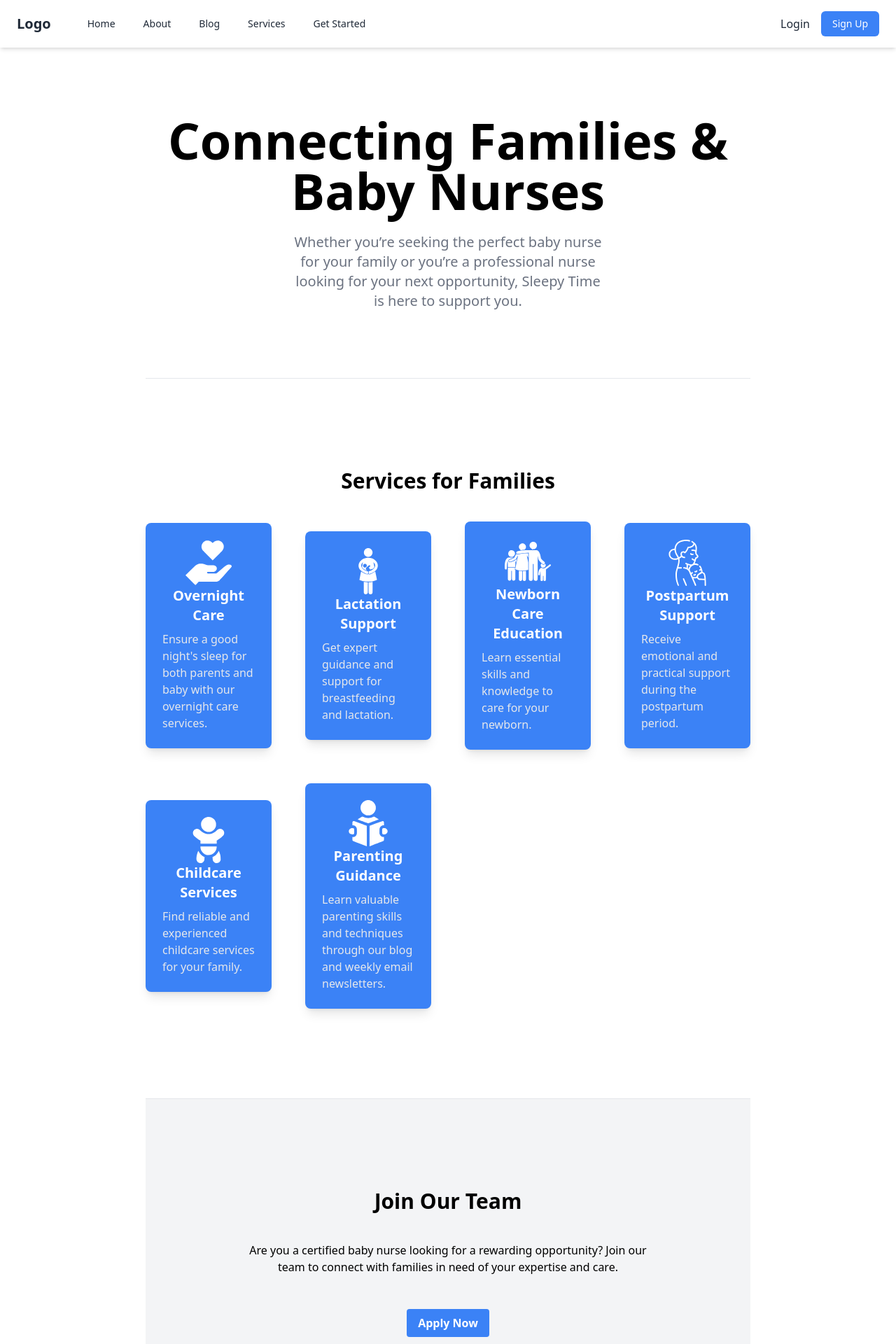
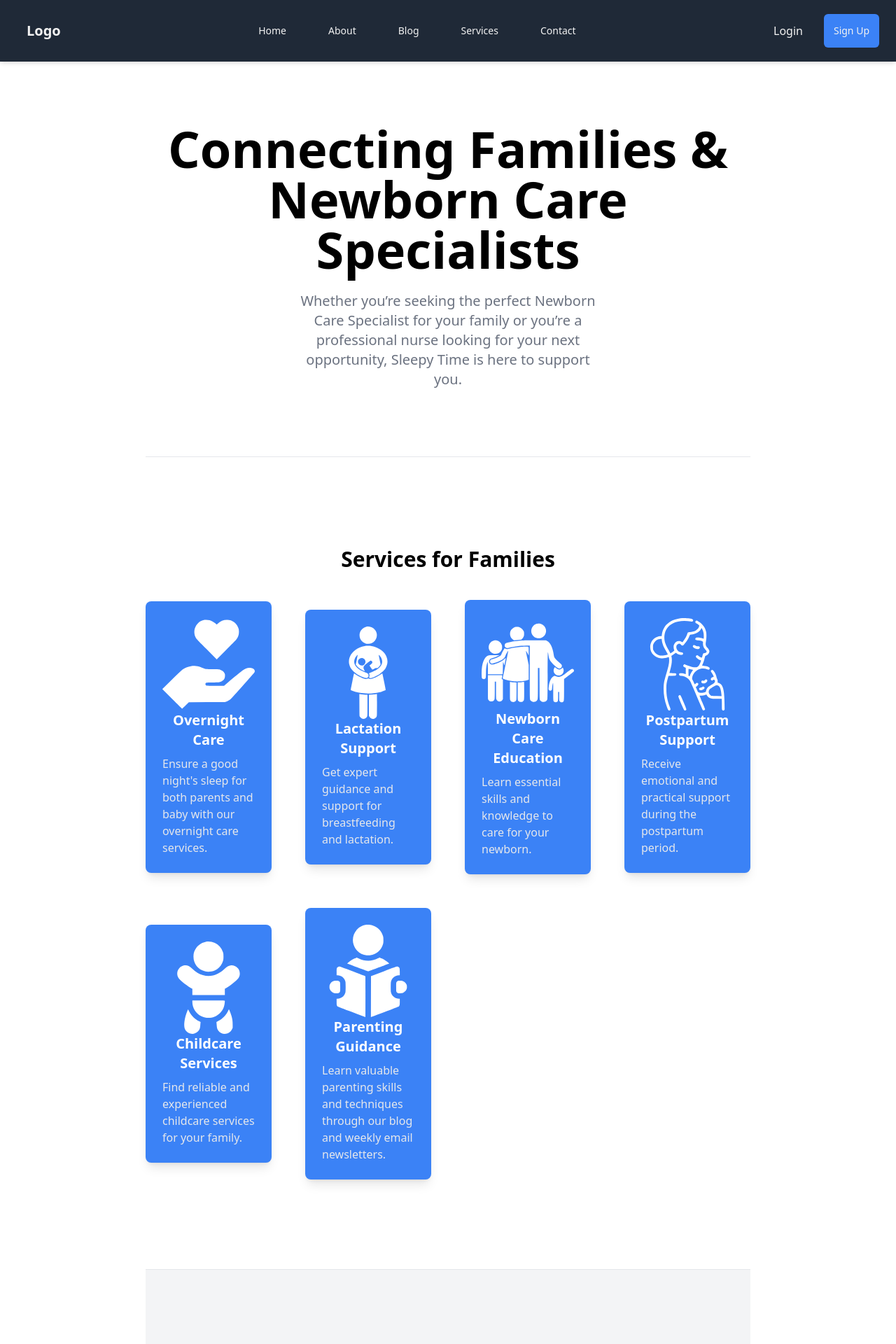
Before and after one commit to Xthe23/flask-agency, a Flask app: page / in a window 1280 px wide. Shown: the top 1920 px of the page at 70% size. Run offline with Flask 2, Linux system fonts and the light colour scheme; some libraries are stand-ins or nearby versions.

Commit message:
Worked app.py, modified css, js, and html

```diff
--- a/static/css/custom.css
+++ b/static/css/custom.css
@@ -1,31 +1,75 @@
-/* Custom CSS for showing the menu */
+/* Base styles for the navbar */
+#navbar {
+    transition: top 0.3s;
+    position: fixed; /* Keep navbar fixed at the top */
+    top: -100%; /* Initially hidden */
+    width: 100%;
+    z-index: 30; /* Ensure it's above other content */
+    background-color: rgba(31, 41, 55); /* Consistent navbar background */
+    color: white; /* Default text color */
+}
+
+/* Sticky class added via JS when scrolling up */
+.sticky {
+    top: 0; /* Show navbar */
+}
+
+/* When the .show class is added, 'top' changes to '0' */
+#navbar.show {
+    top: 0; /* Bring into view */
+}
+
+main {
+    padding-top: 5rem;
+
+}
+
+/* Styles for the active mobile menu */
 .nav-links.is-active {
-    display: flex !important;
+    display: flex;
     flex-direction: column;
-    position: absolute;
-    color: black; /* Set font color to black */
-    background-color: rgb(31, 41, 55, var(--tw-bg-opacity));
-    width: 89vw;
+    position: absolute; /* Positioning relative to its nearest positioned ancestor */
+    background-color: rgba(31, 41, 55);
     top: 65px; /* Adjust based on your navbar's height */
     left: 0;
-    z-index: 10;
+    z-index: 100;
 }
 
-/* Optional: Style for active menu button */
-.menu-btn.is-active svg {
-    color: #4a5568; /* Darker shade for the icon */
+/* Navbar link styles */
+#navbar a {
+    display: block;
+    color: #f2f2f2;
+    text-align: center;
+    padding: 14px;
+    text-decoration: none;
 }
 
-.white-svg {
+/* Styles for interactive elements */
+.menu-btn.is-active svg, .white-svg {
     filter: brightness(0) invert(1);
-    max-width: 50%; /* Adjust the percentage value as needed */
-    transition: transform 0.3s ease-in-out; /* Add transition for smooth effect */
+    transition: transform 0.3s ease-in-out;
 }
 
 .white-svg:hover {
-    transform: translateY(-10px); /* Adjust the value to control the levitation height */
+    animation: jump 0.8s infinite alternate;
 }
 
+/* Animation for SVG icons */
+@keyframes jump {
+    0%, 100% {
+        transform: translateY(0);
+    }
+    50% {
+        transform: translateY(-10px);
+    }
+}
+
+/* Hover effect for the navbar */
+nav:hover {
+    background-color: rgb(83, 106, 136);
+}
+
+/* Responsive grid menu for smaller screens */
 @media (max-width: 767px) {
     .grid-menu {
         display: grid;
--- a/templates/homepage.html
+++ b/templates/homepage.html
@@ -2,52 +2,47 @@
 <html lang="en">
   <head>
     <meta charset="UTF-8" />
-    <meta name="viewport" content="width=device-width, initial-scale=1.0" />
-    <title>Document</title>
+    <meta name="viewport" content="width=device-width, initial-scale=1">
+    <title>Newborn Care Specialist Agency</title>
     <script src="https://cdn.tailwindcss.com"></script>
-    <script src="{{ url_for('static', filename='js/mobile-menu.js') }}?v={{ version }}"></script>
-
     <link rel="stylesheet" href="{{ url_for('static', filename='css/custom.css') }}?v={{ version }}">
 </head>
 <body>
     <header>
-        <nav class="flex items-center justify-between py-4 px-6 bg-white dark:bg-gray-800 shadow-md">
-            <div class="flex items-center">
-                <a href="/" class="text-xl font-bold text-gray-800 dark:text-white">Logo</a>
-                <div class="hidden md:flex ml-10 space-x-4 nav-links">
-                    <a href="/" class="px-3 py-2 text-sm font-medium rounded-md text-gray-800 dark:text-white hover:text-gray-600 dark:hover:text-gray-400">Home</a>
-                    <a href="#" class="px-3 py-2 text-sm font-medium rounded-md text-gray-800 dark:text-white hover:text-gray-600 dark:hover:text-gray-400">About</a>
-                    <a href="#" class="px-3 py-2 text-sm font-medium rounded-md text-gray-800 dark:text-white hover:text-gray-600 dark:hover:text-gray-400">Blog</a>
-                    <a href="#" class="px-3 py-2 text-sm font-medium rounded-md text-gray-800 dark:text-white hover:text-gray-600 dark:hover:text-gray-400">Services</a>
-                    <a href="#" class="block md:hidden px-3 py-2 text-sm font-medium rounded-md text-gray-800 dark:text-white hover:text-gray-600 dark:hover:text-gray-400">Login</a>
-                    <a href="#" class="block md:hidden px-3 py-2 text-sm font-medium rounded-md text-gray-800 dark:text-white hover:text-gray-600 dark:hover:text-gray-400">Sign Up</a>
-                    <a href="#" class="px-3 py-2 text-sm font-medium rounded-md text-gray-800 dark:text-white hover:text-gray-600 dark:hover:text-gray-400">Get Started</a>
-                </div>
-            </div>
-
-            <div class="md:hidden">
-                <button aria-label="Toggle menu" class="focus:outline-none focus:ring-2 focus:ring-offset-2 focus:ring-offset-gray-800 focus:ring-white menu-btn">
+        <nav class="flex items-center justify-between py-4 px-6 shadow-md nav-bar top-0 z-30" id="navbar">
+            <a href="/" class="text-xl font-bold nav-text">Logo</a>
+            <!-- This button is shown in mobile view -->
+            <button aria-label="Toggle menu" class="md:hidden focus:outline-none focus:ring-2 focus:ring-offset-2 focus:ring-offset-gray-800 focus:ring-white menu-btn">
                 <svg class="h-6 w-6 text-gray-500 dark:text-white" fill="none" viewBox="0 0 24 24" stroke="currentColor">
                     <path stroke-linecap="round" stroke-linejoin="round" stroke-width="2" d="M4 6h16M4 12h16m-16 6h16"></path>
                 </svg>
             </button>
+            <!-- Mobile menu, hidden by default and toggled by JavaScript -->
+            <div class="hidden mobile-nav nav-links md:flex md:items-center w-full md:w-auto" id="menu">
+                <div class="flex flex-col mt-4 md:flex-row md:space-x-8 md:mt-0 md:text-sm md:font-medium">
+                    <a href="/" class="block py-2 pr-4 pl-3 rounded md:bg-transparent md:p-0 nav-text" aria-current="page">Home</a>
+                    <a href="#" class="block py-2 pr-4 pl-3 rounded md:bg-transparent md:p-0 nav-text">About</a>
+                    <a href="#" class="block py-2 pr-4 pl-3 rounded md:bg-transparent md:p-0 nav-text">Blog</a>
+                    <a href="#" class="block py-2 pr-4 pl-3 rounded md:bg-transparent md:p-0 nav-text">Services</a>
+                    <a href="#" class="block py-2 pr-4 pl-3 rounded md:bg-transparent md:p-0 nav-text">Contact</a>
                 </div>
-
+            </div>
+            <!-- Desktop Links -->
             <div class="hidden md:flex items-center">
                 <a href="#" class="text-gray-800 dark:text-white">Login</a>
                 <a href="#" class="ml-4 px-4 py-2 text-sm font-medium rounded-md bg-blue-500 text-white">Sign Up</a>
             </div>
         </nav>
     </header>
-    <main class="flex items-center justify-center min-h-screen">
+    <main class="flex items-center justify-center min-h-screen content">
         <div class="w-full max-w-4xl mx-auto px-4">
             <!-- Hero Section -->
             <section class="text-center py-12 md:py-24">
                 <h1 class="text-4xl font-bold md:text-6xl lg:text-7xl">
-                    Connecting Families & Baby Nurses
+                    Connecting Families & Newborn Care Specialists
                 </h1>
                 <p class="max-w-md mx-auto text-gray-500 md:text-xl lg:text-xl xl:text-xl dark:text-gray-400 mt-6">
-                    Whether you’re seeking the perfect baby nurse for your family or you’re a professional nurse looking for your next opportunity, Sleepy Time is here to support you.
+                    Whether you’re seeking the perfect Newborn Care Specialist for your family or you’re a professional nurse looking for your next opportunity, Sleepy Time is here to support you.
                 </p>
             </section>
 
@@ -92,7 +87,7 @@
             <section class="py-12 md:py-24 lg:py-32 border-t bg-gray-100">
                 <h2 class="text-3xl font-bold text-center mb-10">Join Our Team</h2>
                 <p class="text-center max-w-xl mx-auto mb-12">
-                    Are you a certified baby nurse looking for a rewarding opportunity? Join our team to connect with families in need of your expertise and care.
+                    Are you a certified Newborn Care Specialist looking for a rewarding opportunity? Join our team to connect with families in need of your expertise and care.
                 </p>
                 <div class="flex justify-center">
                     <a href="#" class="bg-blue-500 hover:bg-blue-700 text-white font-bold py-2 px-4 rounded">
@@ -119,11 +114,37 @@
                     </div>
                 </div>
             </section>
+            <!-- Enhanced Contact Form with Tailwind CSS -->
+            <section class="py-12 md:py-24 lg:py-32 border-t bg-gray-100">
+                <div class="container mx-auto px-4">
+                    <h2 class="text-4xl font-bold text-center mb-12">Contact Us</h2>
+                    <form action="#" method="POST" class="max-w-lg mx-auto bg-white bg-gray-100 shadow-xl rounded-lg overflow-hidden p-8">
+                        <div class="mb-6">
+                            <label for="name" class="block text-lg font-medium mb-2">Name</label>
+                            <input type="text" id="name" name="name" class="w-full px-4 py-3 rounded-lg border-transparent focus:border-blue-500 focus:ring focus:ring-blue-500 focus:ring-opacity-50" required>
+                        </div>
+                        <div class="mb-6">
+                            <label for="email" class="block text-lg font-medium mb-2">Email</label>
+                            <input type="email" id="email" name="email" class="w-full px-4 py-3 rounded-lg border-transparent focus:border-blue-500 focus:ring focus:ring-blue-500 focus:ring-opacity-50" required>
+                        </div>
+                        <div class="mb-6">
+                            <label for="message" class="block text-lg font-medium mb-2">Message</label>
+                            <textarea id="message" name="message" rows="4" class="w-full px-4 py-3 rounded-lg border-transparent focus:border-blue-500 focus:ring focus:ring-blue-500 focus:ring-opacity-50" required></textarea>
+                        </div>
+                        <div class="flex justify-center mt-8">
+                            <button type="submit" class="bg-blue-500 hover:bg-blue-600 text-white font-bold py-2 px-6 rounded-lg transition-colors duration-300">
+                                Submit
+                            </button>
+                        </div>
+                    </form>
+                </div>
+            </section>
         </div>
 
     </main>
     <footer class="flex flex-col gap-2 sm:flex-row py-6 w-full shrink-0 items-center px-4 md:px-6 border-t justify-center ">
         <p class="text-xs text-gray-500 dark:text-gray-400 text-center">Sleepy Time Baby Nurse LLC® 2024 Rights Reserved</p>
     </footer>
+    <script src="{{ url_for('static', filename='js/mobile-menu.js') }}?v={{ version }}"></script>
 </body>
 </html>
```
Also changed, not shown: static/js/mobile-menu.js (+54 -3 lines), app.py (renamed from main.py), 1 other file. Lines whose indentation alone changed are shown as unchanged.
